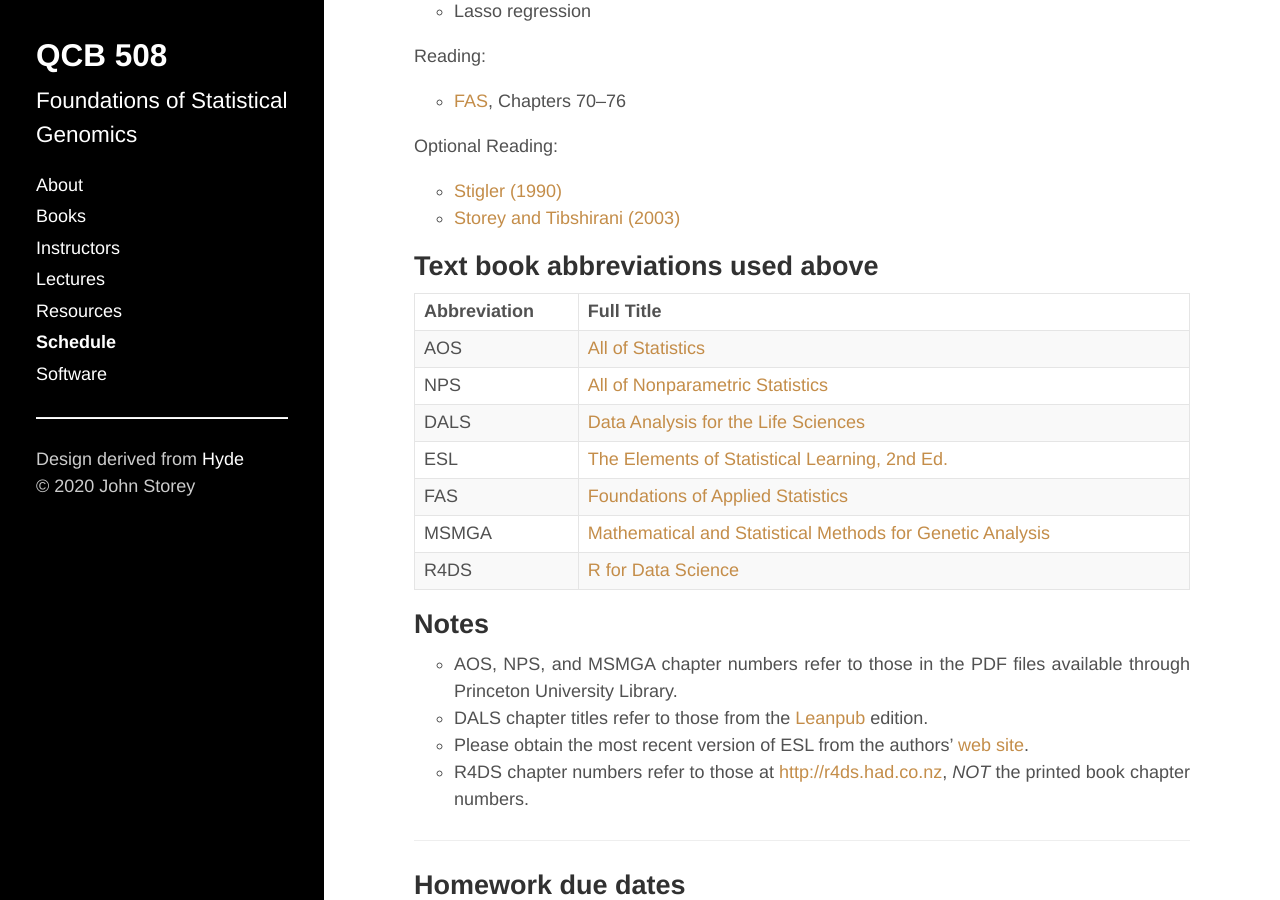
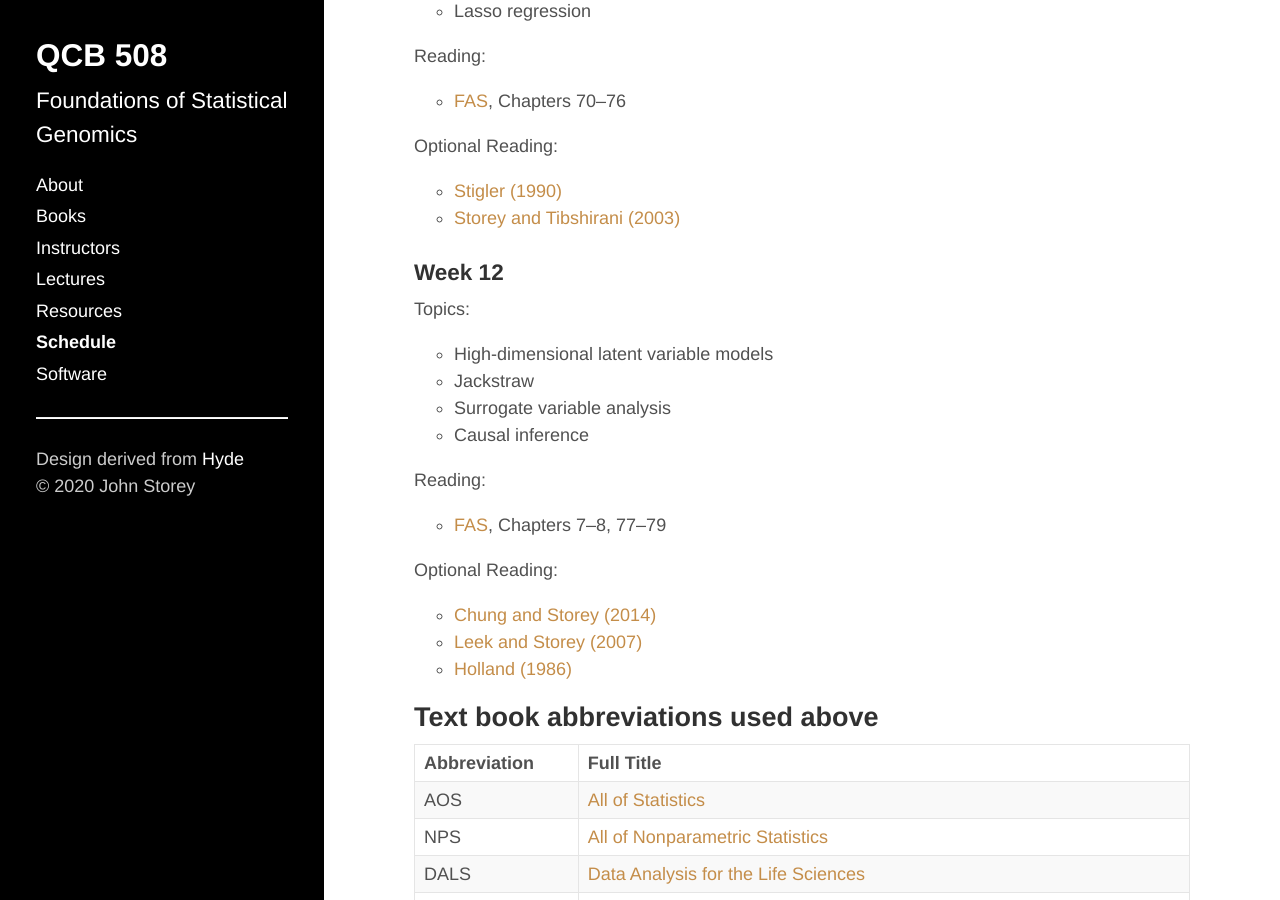
Before and after one commit to jdstorey/fsg, a Jekyll site: the page built from docs/schedule.md, in a window 1280 px wide and 900 px high, scrolled down 3479 px. Built offline with Jekyll 4.4.1, drawn with Linux system fonts in a browser that asks for light colours.

Commit message:
week 12 materials

```diff
--- a/docs/schedule.md
+++ b/docs/schedule.md
@@ -160,6 +160,26 @@ Optional Reading:
 - [Stigler (1990)](http://projecteuclid.org/euclid.ss/1177012274)
 - [Storey and Tibshirani (2003)](http://www.pnas.org/content/100/16/9440.full)
 
+### Week 12
+
+Topics:
+
+- High-dimensional latent variable models
+- Jackstraw
+- Surrogate variable analysis
+- Causal inference
+
+Reading:
+
+- [FAS](https://jdstorey.org/fas/index.html), Chapters 7--8, 77--79
+
+Optional Reading:
+
+- [Chung and Storey (2014)](https://dx.doi.org/10.1093/bioinformatics/btu674)
+- [Leek and Storey (2007)](http://journals.plos.org/plosgenetics/article?id=10.1371/journal.pgen.0030161)
+- [Holland (1986)](https://www.jstor.org/stable/2289064)
+
+
 ## Text book abbreviations used above
 
 | Abbreviation | Full Title |
```
Also changed, not shown: docs/lectures.md (+1 -1 lines), 1 other file.
